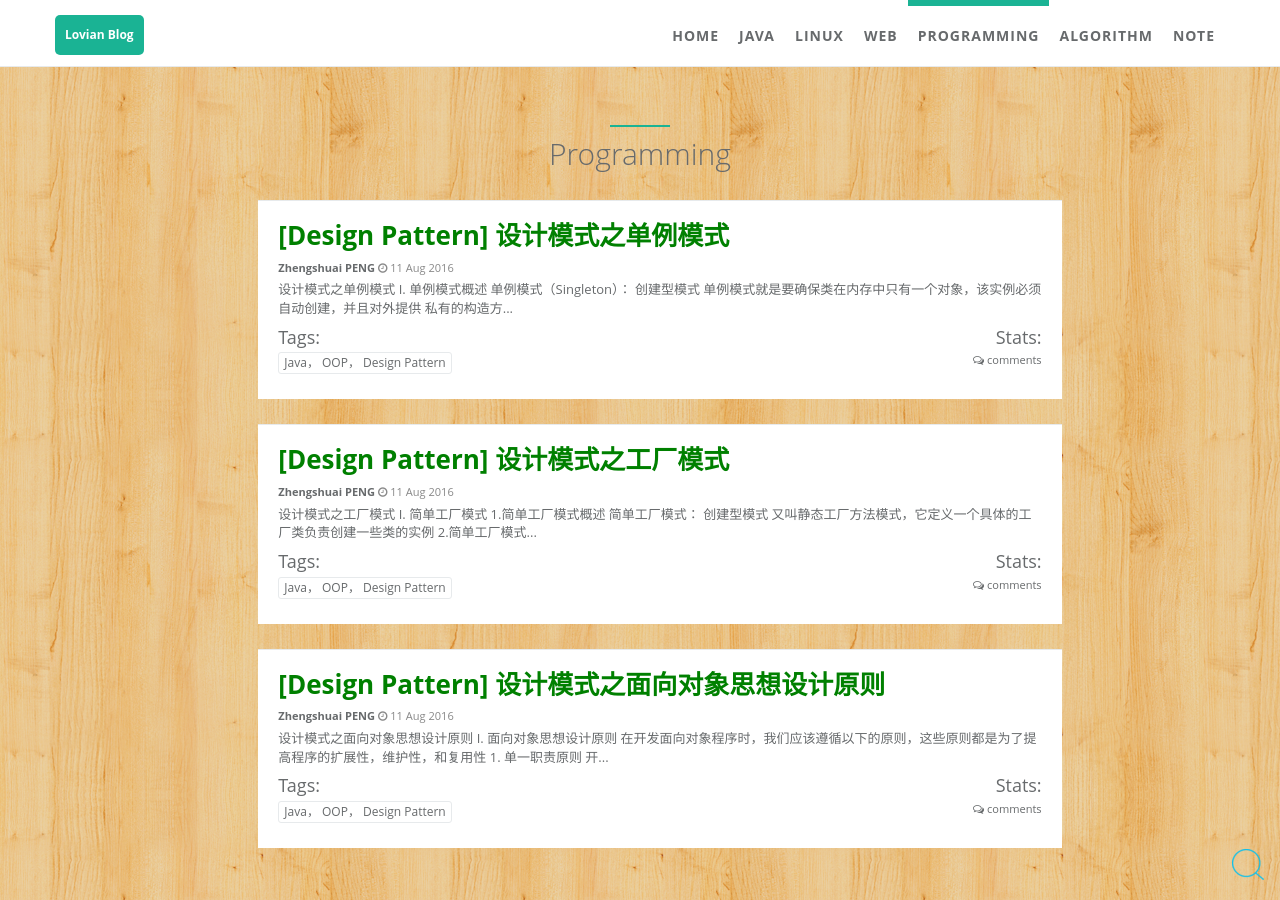
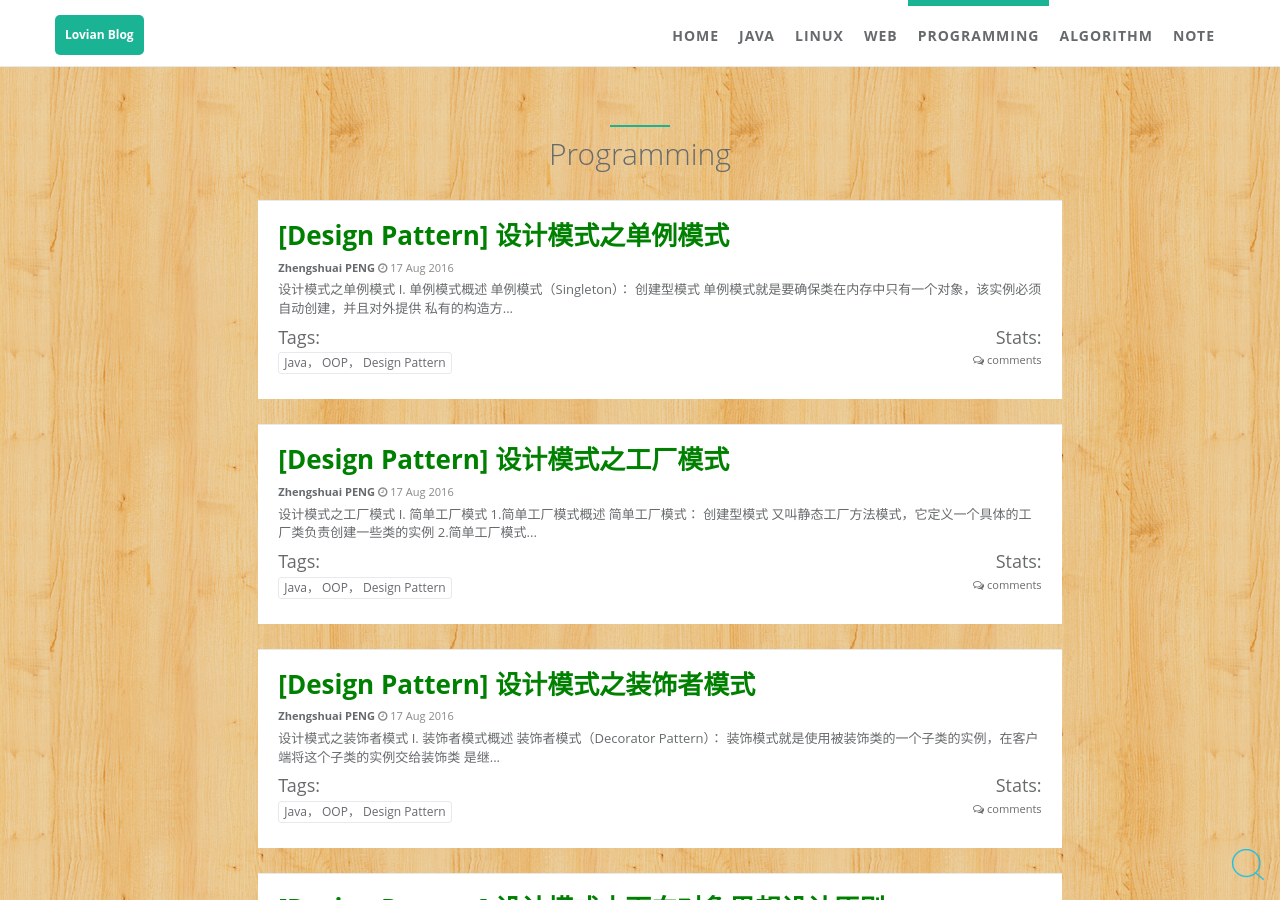
Before and after one commit to ZhengshuaiPENG/zhengshuaipeng.github.io, a Jekyll site: the page built from blog/programming.html, in a window 1280 px wide and 900 px high, scrolled down 405 px. Built offline with Jekyll 4.4.1, drawn with Linux system fonts in a browser that asks for light colours; comment, search, counter and statistics services are not loaded; some of the changed lines change nothing that is shown.

Commit message:
decorator

````diff
--- /dev/null
+++ b/_posts/2016/08/2016-08-17-java-oop-design-pattern-decorator.md
@@ -0,0 +1,257 @@
+---
+layout: post
+title:  "[Design Pattern] 设计模式之装饰者模式"
+date:   2016-08-17
+desc: "OOP decorator pattern programming"
+keywords: "java, design pattern， oop， decorator"
+categories: [Programming]
+tags: [Java， OOP， Design Pattern]
+icon: fa-keyboard-o
+---
+
+# 设计模式之装饰者模式
+
+## I. 装饰者模式概述
+
+装饰者模式（Decorator Pattern）：
+
+-	装饰模式就是使用被装饰类的一个子类的实例，在客户端将这个子类的实例交给装饰类
+-	是继承的替代方案
+-	装饰者模式通过组合的方式扩展对象的特性
+	-	允许我们在任何时候对对象的功能进行扩展甚至是运行时扩展
+	-	用继承来完成对类的扩展则只能在编译阶段实现，所以在某些时候装饰者模式比继承要更加灵活
+
+
+## II. 装饰者模式的特征
+
+
+-	装饰者（decorator）和被装饰（扩展）的对象有着相同的超类（supertype）。
+-	我们可以用多个装饰者去装饰一个对象。
+-	我们可以用装饰过的对象替换代码中的原对象，而不会出问题（因为他们有相同的超类）。
+-	装饰者可以在委托（delegate，即调用被装饰的类的成员完成一些工作）被装饰者的行为完成之前或之后加上他自己的行为。
+-	一个对象能在任何时候被装饰，甚至是运行时。
+
+## III. 装饰者模式的组成
+
+-	```Component```:
+	-	一般是一个抽象类（也有可能不是），是一组有着某种用途类的基类，包含着这些类最基本的特性。
+-	```ConcreteComponent```：
+	-	继承自Component
+	-	一般是一个有实际用途的类，这个类就是我们以后要装饰的对象。
+-	```Decorator```：
+	-	继承自Component
+	-	装饰者需要共同实现的接口（也可以是抽象类），用来保证装饰者和被装饰者有共同的超类，并保证每一个装饰者都有一些必须具有的性质，如每一个装饰者都有一个实例变量用来保存某个Component类型的类的引用。
+-	```ConcreteDecorator```：
+	-	继承自Decorator，用来装饰Component类型的类（不能装饰抽象类），为其添加新的特性
+	-	可以在委托被装饰者的行为完成之前或之后的任意时候。
+
+## IV. 装饰者模式的优缺点
+
+-	优点
+	-	使用装饰模式，可以提供比继承更灵活的扩展对象的功能，它可以动态的添加对象的功能，并且可以随意的组合这些功能
+-	缺点
+	-	正因为可以随意组合，所以就可能出现一些不合理的逻辑
+	-	会引入大量的类（比如 Java IO 中的 API）
+
+## V. 装饰者模式例子
+
+我们来看这样一个例子，定了一个手机接口 ```Phone```， 在这个接口里定义了打电话的方法，然后有 IPone 和 Note7 两个实现类分别实现打电话的方法。如果，我要让手机加入打电话听彩铃的功能，或者打电话后听音乐的功能，该怎么实现？
+
+解决方法之一是，修改 IPhone 和 Note7 的实现方法，加入功能，如果这么做，正常的没有彩铃功能的手机怎么办？这就违反了开闭原则。
+
+所以我们可以用装饰者模式，来装饰 ```Phone```， 给 ```Phone``` 添加新的功能，图示如下：
+
+![decorate]( https://zhengshuaipeng.github.io/static/img/blog/2016/08/decorator.png)
+
+那么首先我们来定义手机接口和两个实现类 IPone 和 Note7
+
+```java
+package org.lovian.designpattern.decorator;
+
+public interface Phone {
+	void call();
+
+	String getPhoneName();
+}
+
+
+package org.lovian.designpattern.decorator;
+
+public class IPhone implements Phone {
+
+	private String name = "IPhone 6s";
+
+	@Override
+	public void call() {
+		System.out.println(this.name + " call");
+	}
+
+	@Override
+	public String getPhoneName(){
+		return this.name;
+	}
+}
+
+
+package org.lovian.designpattern.decorator;
+
+public class Note7 implements Phone{
+
+	private String name = "Note7";
+	@Override
+	public void call() {
+		System.out.println(this.name + " call");
+	}
+
+	@Override
+	public String getPhoneName() {
+		return this.name;
+	}
+
+}
+```
+
+然后我们定义装饰者抽象类，实现 Phone 接口， 传入一个 ```Phone``` 的实现类对象作为被装饰对象
+
+```java
+package org.lovian.designpattern.decorator;
+
+public abstract class PhoneDecorator implements Phone{
+	private Phone phone;
+
+	public PhoneDecorator(Phone phone){
+		this.phone = phone;
+	}
+
+	@Override
+	public void call() {
+		this.phone.call();
+	}
+
+	@Override
+	public String getPhoneName() {
+		return this.phone.getPhoneName();
+	}
+}
+```
+
+然后我们提供彩铃装饰类，继承抽象装饰者类：
+
+```java
+package org.lovian.designpattern.decorator;
+
+public class RingBackMusicPhoneDecorator extends PhoneDecorator{
+
+	public RingBackMusicPhoneDecorator(Phone phone) {
+		super(phone);
+
+	}
+
+	@Override
+	public void call() {
+		System.out.println(super.getPhoneName() + " plays Ringback music");
+		super.call();
+	}
+}
+```
+
+同样的，提供音乐装饰类
+
+```java
+package org.lovian.designpattern.decorator;
+
+public class MusicPhoneDecorator extends PhoneDecorator {
+
+	public MusicPhoneDecorator(Phone phone) {
+		super(phone);
+	}
+
+	@Override
+	public void call() {
+		super.call();
+		System.out.println(super.getPhoneName() + " plays music");
+	}
+}
+```
+
+然后测试类来测试这几个类：
+
+```java
+package org.lovian.designpattern.decorator;
+
+public class PhoneTest {
+	public static void main(String[] args) {
+
+		// Create an IPhone
+		Phone iPhone6s = new IPhone();
+		iPhone6s.call();
+		System.out.println("---------------");
+
+		// Play RingbackMusic before IPhone's call
+		PhoneDecorator pd1 = new RingBackMusicPhoneDecorator(iPhone6s);
+		pd1.call();
+
+		System.out.println("---------------");
+		// Play music after IPhone's call
+		PhoneDecorator pd2 = new MusicPhoneDecorator(iPhone6s);
+		pd2.call();
+		System.out.println("---------------");
+
+		// Play RingbackMusic before IPhone's call
+		// And Play music after IPhone's call
+		PhoneDecorator pd3 = new RingBackMusicPhoneDecorator(new MusicPhoneDecorator(iPhone6s));
+		pd3.call();
+
+		System.out.println("---------------");
+		// Create a Note7
+		Phone note7 = new Note7();
+		note7.call();
+		System.out.println("---------------");
+
+		// Play RingbackMusic before Note7's call
+		PhoneDecorator pd4 = new RingBackMusicPhoneDecorator(note7);
+		pd4.call();
+		System.out.println("---------------");
+
+		// Play Music before Note7's call
+		PhoneDecorator pd5 = new MusicPhoneDecorator(note7);
+		pd5.call();
+		System.out.println("---------------");
+
+		// Play RingbackMusic before Note7's call
+		// And Play music after Note7's call
+		PhoneDecorator pd6 = new RingBackMusicPhoneDecorator(new MusicPhoneDecorator(note7));
+		pd6.call();
+	}
+}
+```
+
+result：
+
+```
+IPhone 6s call
+---------------
+IPhone 6s plays Ringback music
+IPhone 6s call
+---------------
+IPhone 6s call
+IPhone 6s plays music
+---------------
+IPhone 6s plays Ringback music
+IPhone 6s call
+IPhone 6s plays music
+---------------
+Note7 call
+---------------
+Note7 plays Ringback music
+Note7 call
+---------------
+Note7 call
+Note7 plays music
+---------------
+Note7 plays Ringback music
+Note7 call
+Note7 plays music
+```
+
+我们可以看到，我们不需要改 ```Phone``` 的接口，也不需要更改其实现类的方法实现，就可以实现添加功能，这个就是装饰者模式
--- a/_posts/2016/08/2016-08-17-java-oop-design-pattern-factory.md
+++ b/_posts/2016/08/2016-08-17-java-oop-design-pattern-factory.md
@@ -1,7 +1,7 @@
 ---
 layout: post
 title:  "[Design Pattern] 设计模式之工厂模式"
-date:   2016-08-11
+date:   2016-08-17
 desc: "OOP factory pattern programming"
 keywords: "java, design pattern， oop， factory"
 categories: [Programming]
@@ -133,6 +133,9 @@ result：
 -	创建型模式
 -	工厂方法模式中抽象工厂类负责定义创建对象的接口，让工厂接口的实现类绝对实例化哪一个类
 -	工厂方式使一个类的实例化延迟到其子类
+
+工厂方法模式的组成：
+
 -	```工厂接口```或抽象类
 	-	工厂方法模式的核心，用来提供产品
 -	```工厂接口实现```
--- a/_posts/2016/08/2016-08-17-java-oop-design-pattern-singleton.md
+++ b/_posts/2016/08/2016-08-17-java-oop-design-pattern-singleton.md
@@ -1,7 +1,7 @@
 ---
 layout: post
 title:  "[Design Pattern] 设计模式之单例模式"
-date:   2016-08-11
+date:   2016-08-17
 desc: "OOP singleton programming"
 keywords: "java, design pattern， oop， singleton"
 categories: [Programming]
@@ -133,7 +133,7 @@ true
 
 ### 2. 懒汉式
 
-懒汉式线程不安全，所以我们可以改进懒汉式让它变成线程安全的单例模式
+懒汉式是懒加载（延迟加载的思想），懒汉式线程不安全，所以我们可以改进懒汉式让它变成线程安全的单例模式
 
 ```java
 package org.lovian.designpattern.singleton;
````
Also changed, not shown: static/img/blog/2016/08/decorator.png (added).
